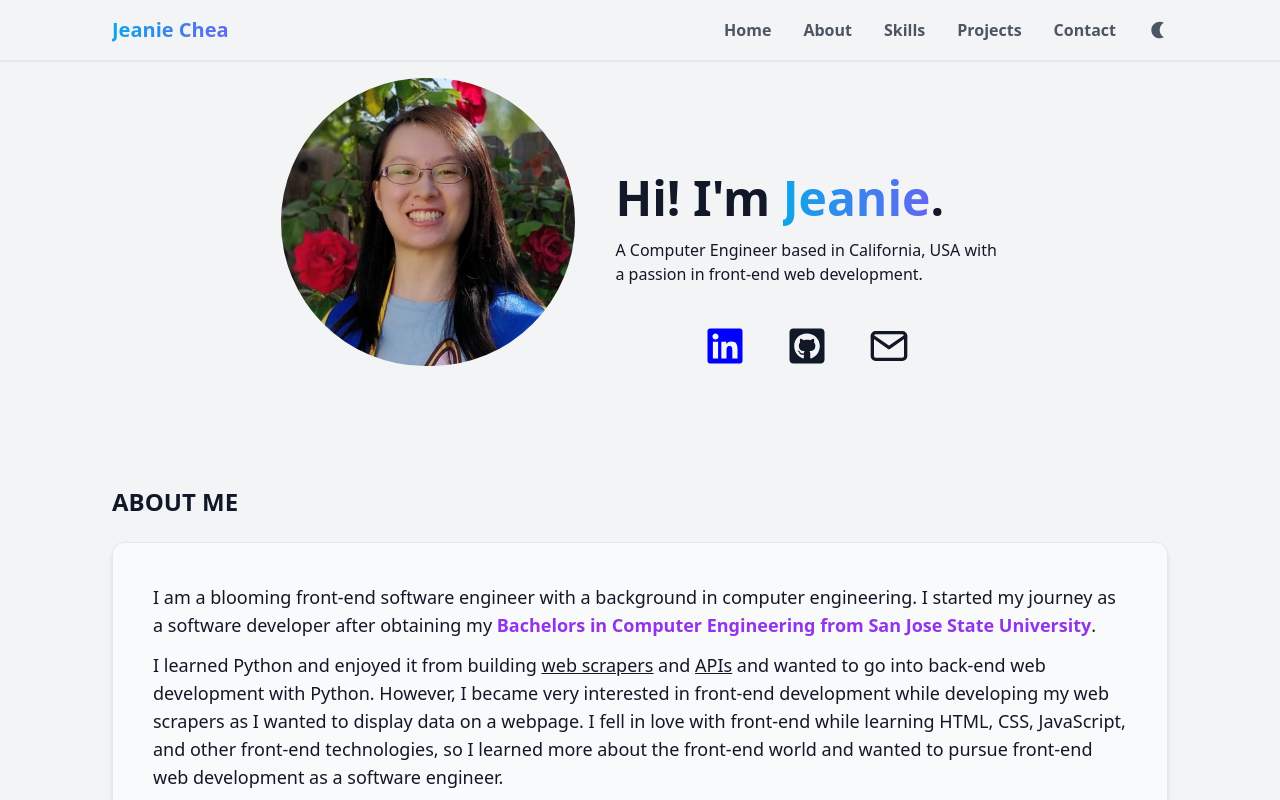
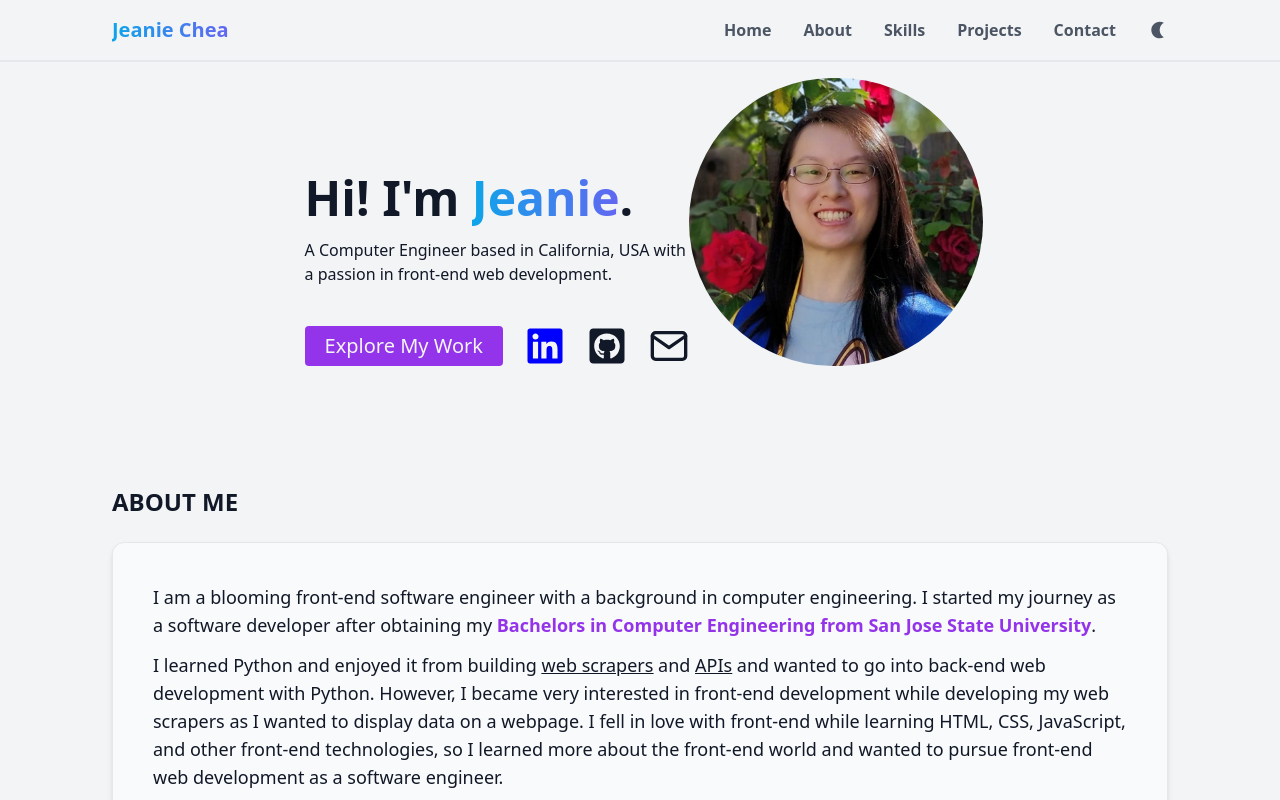
Before and after one commit to jechea14/jechea14.github.io, a React (Create React App) app in the folder portfolio/: page / in a window 1280 px wide. Shown: the top 800 px of the page. Built offline with nearby package versions, Linux system fonts and the light colour scheme.

Commit message:
Add call to action button

```diff
--- a/portfolio/src/Components/Intro.js
+++ b/portfolio/src/Components/Intro.js
@@ -5,27 +5,32 @@ import self_image from '../images/self_image.jpg'
 
 const Intro = () => {
   return (
-    <section id='home' className='md:flex md:justify-around mb-20 lg:justify-center scroll-mt-20 dark:text-gray-200'>
+    <section id='home' className='md:flex md:flex-row-reverse md:justify-around mb-20 lg:justify-center scroll-mt-20 dark:text-gray-200 md:space-x-2'>
       {/* picture */}
       <picture className='flex justify-center mt-4'>
-        <img src={self_image} alt='self' loading='lazy' className='rounded-full w-72 md:w-auto h-auto max-w-md md:max-h-72'/>
+        <img src={self_image} alt='self' loading='lazy' className='rounded-full w-72 md:w-auto h-auto max-w-md md:max-h-72' />
       </picture>
 
       {/* description */}
-      <div className='flex flex-col text-center md:text-left md:justify-end md:ml-10'>
-        <h1 className='font-bold mt-4 text-5xl leading-loose md:leading-none'>Hi! I'm <span className='font-bold text-transparent bg-clip-text bg-gradient-to-r from-sky-500 to-indigo-500'>Jeanie</span>.</h1>
-        <p className='text-center font-medium md:text-left md:mt-4 md:max-w-sm'>A Computer Engineer based in California, USA with a passion in front-end web development.</p>
+      <div className='flex flex-col text-center md:text-left md:justify-end'>
+        <div>
+          <h1 className='font-bold mt-4 text-5xl leading-loose md:leading-none'>Hi! I'm <span className='font-bold text-transparent bg-clip-text bg-gradient-to-r from-sky-500 to-indigo-500'>Jeanie</span>.</h1>
+          <p className='text-center font-medium md:text-left md:mt-4 md:max-w-sm'>A Computer Engineer based in California, USA with a passion in front-end web development.</p>
+        </div>
 
         {/* social media icons and links */}
-        <div className='flex justify-evenly mt-10 px-12'>
-          <button>
-            <a href='https://www.linkedin.com/in/jeanie-chea-765055151/' target='_blank' rel="noreferrer"><FaLinkedin size={40} color={'blue'}/></a>
+        <div className='flex justify-between mt-10'>
+          <button className='bg-purple-600 hover:bg-purple-800 text-gray-100 py-1 px-5 rounded transition dark:hover:text-purple-700 dark:hover:bg-gray-200'>
+            <a href={`#projects`} className='text-md lg:text-xl capitalize hover:cursor-pointer  '>Explore My Work</a>
           </button>
           <button>
-            <a href='https://github.com/jechea14' target='_blank' rel="noreferrer"><FaGithubSquare size={40}/></a>
+            <a href='https://www.linkedin.com/in/jeanie-chea-765055151/' target='_blank' rel="noreferrer"><FaLinkedin size={40} color={'blue'} /></a>
           </button>
           <button>
-            <a href='mailto:chea.jeanie@gmail.com' target='_blank' rel="noreferrer"><FiMail size={40}/></a>
+            <a href='https://github.com/jechea14' target='_blank' rel="noreferrer"><FaGithubSquare size={40} /></a>
+          </button>
+          <button>
+            <a href='mailto:chea.jeanie@gmail.com' target='_blank' rel="noreferrer"><FiMail size={40} /></a>
           </button>
         </div>
       </div>
```
